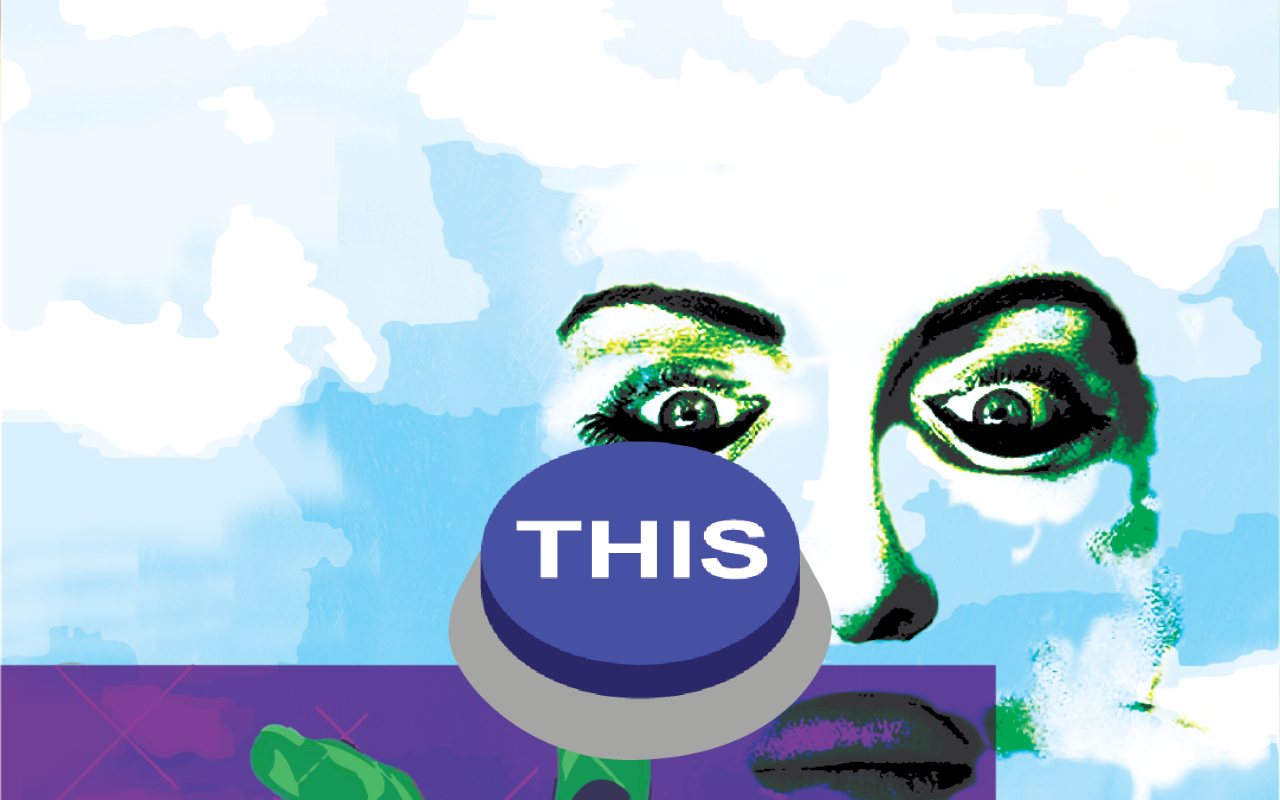
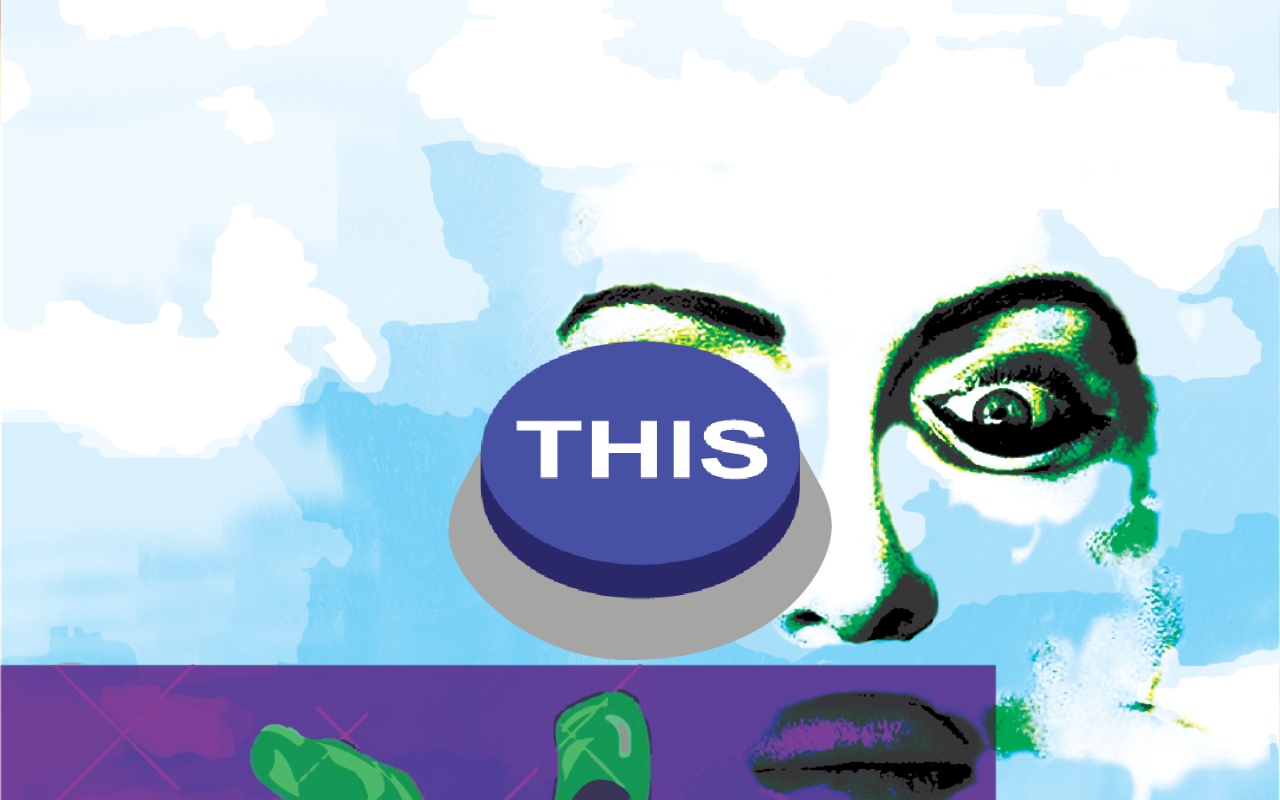
Before and after one commit to brand-identity-brand/blrow.world-old, a Next.js app: page /portal in a window 1280 px wide. Built offline with nearby package versions, Linux system fonts and the light colour scheme.

Commit message:
button position up

```diff
--- a/pages/portal/index.module.css
+++ b/pages/portal/index.module.css
@@ -17,7 +17,7 @@
   width: 30vw;
   height: 25vw;
   /**/
-  margin-top: 400px;
+  margin-top: 200px;
 }
 
 .thisButtonPressedContainer{
```
